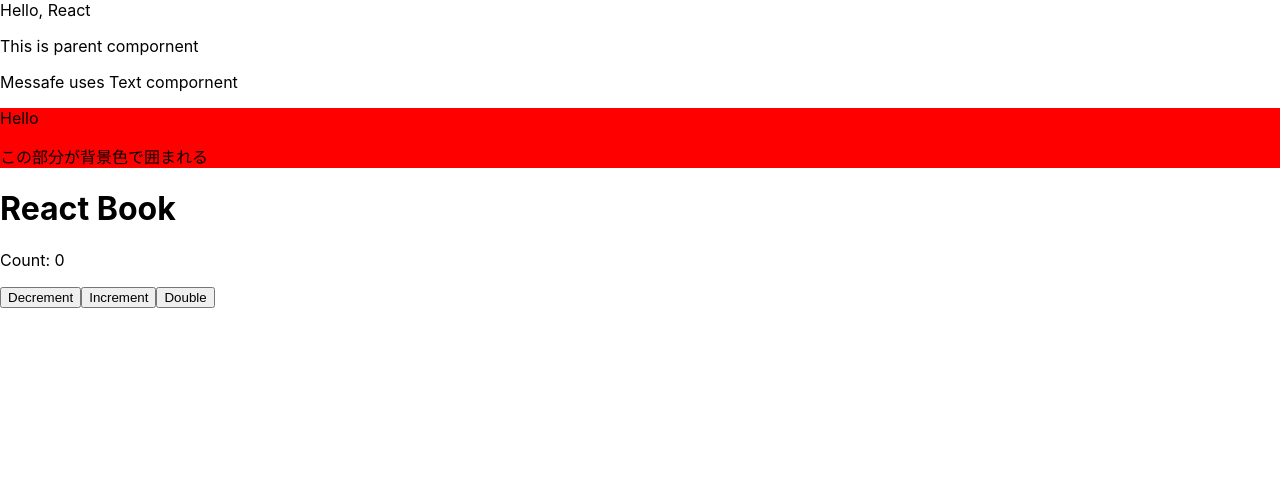
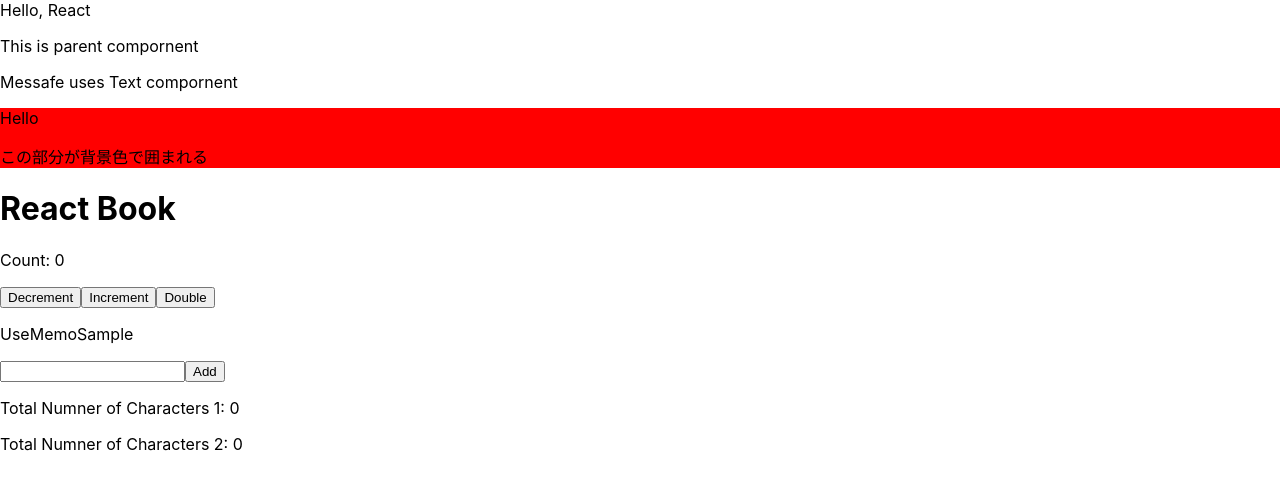
Before and after one commit to t0ottio13/learn-react, a React (Create React App) app: page / in a window 1280 px wide. Shown: the top 490 px of the page. Built offline with nearby package versions, Linux system fonts and the light colour scheme.

Commit message:
[add] useMemoを使用したコンポーネントを追加

```diff
--- /dev/null
+++ b/src/components/UseMemoSample.tsx
@@ -0,0 +1,63 @@
+import React, { useState, useMemo } from 'react';
+
+export const UseMemoSample = () => {
+    // textを保持するため
+    const [text, setText] = useState('');
+
+    // itemsのリストを保持するため
+    const [items, setItems] = useState<string[]>([]);
+
+    // ページで値が入力されたら、textをセットする関数
+    const onChangeInput = (e: React.ChangeEvent<HTMLInputElement>) => {
+        setText(e.target.value);
+    }
+
+    // ボタンが押されたときに、textをItemsに追加する関数
+    const onClickButton = () => {
+        setItems((prevItems) => {
+            //
+            // ...の使い方
+            //
+            // const items = ['a', 'b', 'c']
+            //
+            // console.log(items) // ['a', 'b', 'c']
+            // console.log(...items) // a b c
+            // console.log('a', 'b', 'c') // a b c
+            //
+            // つまり　[]と''を外してくれるやつ
+            // https://proglearn.com/2020/04/11/%e3%80%90javascript%e3%80%91-%e3%83%89%e3%83%83%e3%83%88%e3%81%8c3%e3%81%a4-%ef%bc%9f%e3%81%93%e3%82%8c%e3%80%81%e3%81%a9%e3%81%86%e3%82%84%e3%81%a3%e3%81%a6%e4%bd%bf%e3%81%86%e3%81%ae/
+            //
+            return [...prevItems, text]
+        })
+
+        setText('');
+    }
+
+    // reduceについて
+    // https://www.sejuku.net/blog/69622
+    //
+    const numberOfCharacters1 = items.reduce((sub, item) => sub + item.length, 0);
+
+    const numberOfCharacters2 = useMemo(() => {
+        return items.reduce((sub, item) => sub + item.length, 0);
+    }, [items])
+
+    return (
+        <div>
+            <p>UseMemoSample</p>
+            <div>
+                <input value={text} onChange={onChangeInput}/>
+                <button onClick={onClickButton}>Add</button>
+            </div>
+            <div>
+                {items.map((item, index) => (
+                    <p key={index}>{item}</p>
+                ))}
+            </div>
+            <div>
+                <p>Total Numner of Characters 1: {numberOfCharacters1}</p>
+                <p>Total Numner of Characters 2: {numberOfCharacters2}</p>
+            </div>
+        </div>
+    )
+}
--- a/src/index.tsx
+++ b/src/index.tsx
@@ -11,6 +11,7 @@
 import CounterReducer from './components/CounterReducer';
 import { ParentMemo } from './components/ParentMemo';
 import { Callback } from './components/Callback';
+import { UseMemoSample } from './components/UseMemoSample';
 
 // ReactDOM.createRootにHTMLの設置先を設定し、rootオブジェクトを作成
 const root = ReactDOM.createRoot(
@@ -32,6 +33,7 @@
     {/* <CounterReducer initialValue={0} /> */}
     {/* <ParentMemo /> */}
     <Callback />
+    <UseMemoSample />
 
   </React.StrictMode>
 );
```
